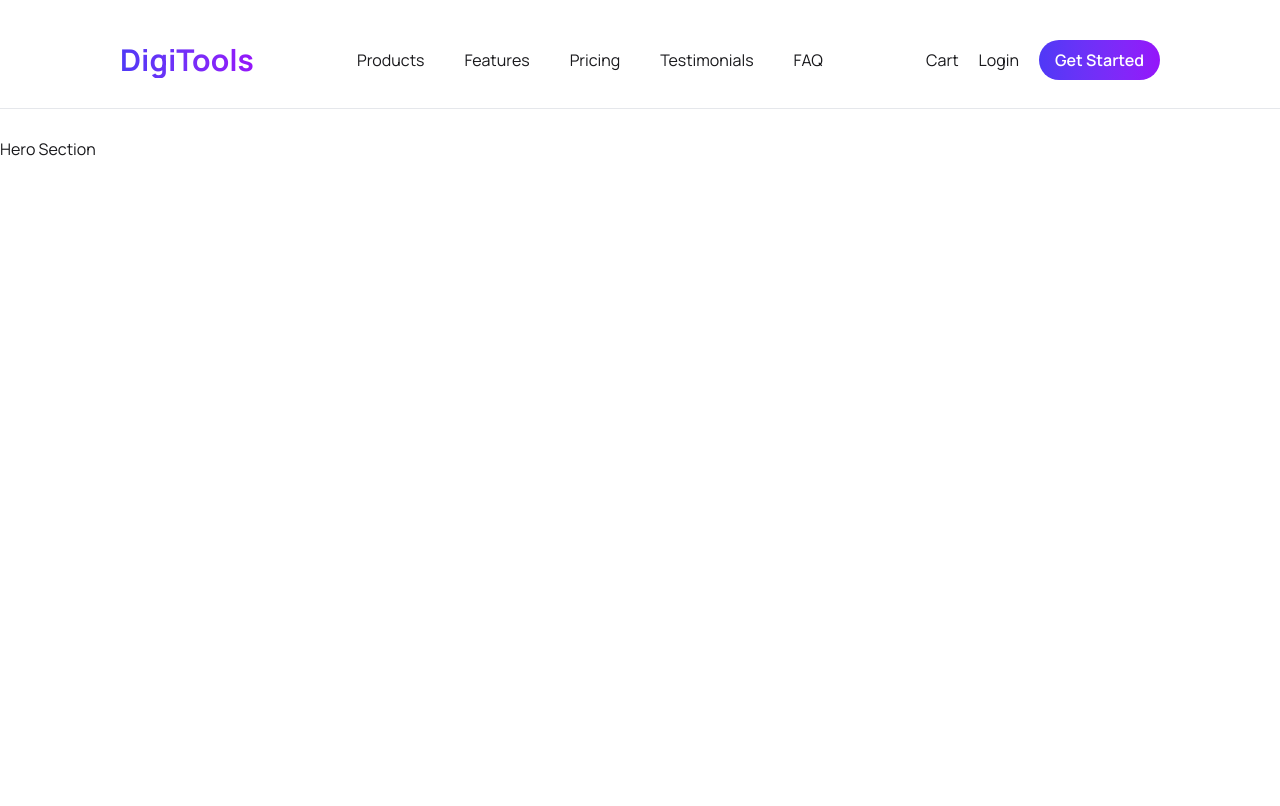
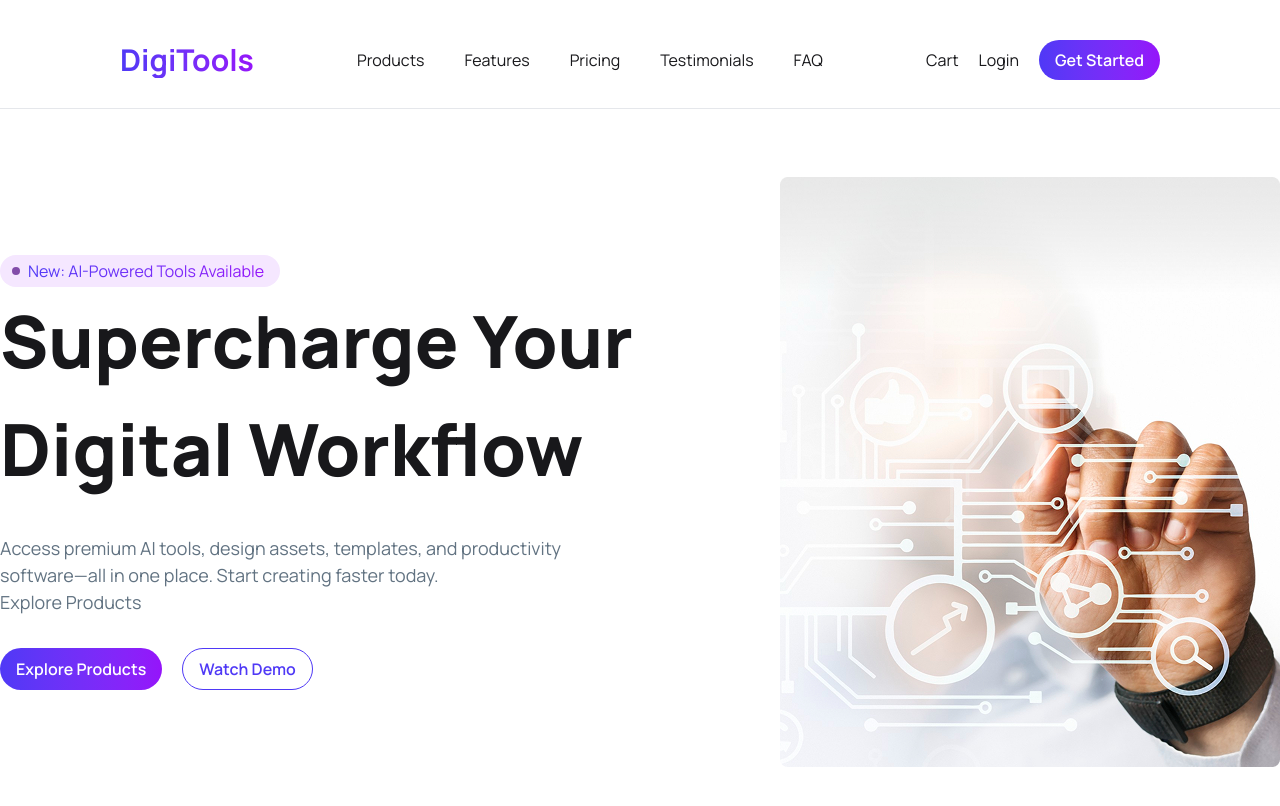
Before and after one commit to raisulconnects/a6-digiTools, a React (Vite) app in the folder DigiTools/: page / in a window 1280 px wide. Built offline with nearby package versions, Linux system fonts and the light colour scheme.

Commit message:
Made Hero Section

```diff
--- a/DigiTools/src/Components/HeroSection.jsx
+++ b/DigiTools/src/Components/HeroSection.jsx
@@ -1,7 +1,39 @@
 export default function HeroSection() {
   return (
-    <div>
-      <h1>Hero Section</h1>
+    <div className="flex justify-between items-center gap-20 mx-auto max-w-7xl py-10">
+      <div>
+        <div className="bg-[#f5e7ff] max-w-70 rounded-2xl pl-3 py-1">
+          <div className="flex items-center gap-2">
+            <div className="bg-purple-900 w-2 h-2 rounded-full animate-pulse"></div>
+            <h1 className="bg-linear-to-r from-[#4F39F6] to-[#9514FA] bg-clip-text text-transparent">
+              New: AI-Powered Tools Available
+            </h1>
+          </div>
+        </div>
+        <div className="flex flex-col gap-8">
+          <h1 className="font-extrabold text-[72px]">
+            Supercharge Your <br />
+            Digital Workflow
+          </h1>
+          <h3 className="text-[#627382] text-[18px]">
+            Access premium AI tools, design assets, templates, and productivity{" "}
+            <br />
+            software—all in one place. Start creating faster today. <br />{" "}
+            Explore Products
+          </h3>
+          <div className="flex gap-5">
+            <button className="bg-linear-to-r from-[#4F39F6] to-[#9514FA] text-white px-4 py-2 rounded-[100px] font-semibold cursor-pointer">
+              Explore Products
+            </button>
+            <button className="border border-[#4F39F6] text-[#4F39F6] px-4 py-2 rounded-[100px] font-semibold cursor-pointer">
+              Watch Demo
+            </button>
+          </div>
+        </div>
+      </div>
+      <div>
+        <img src="banner.png" alt="" />
+      </div>
     </div>
   );
 }
```
